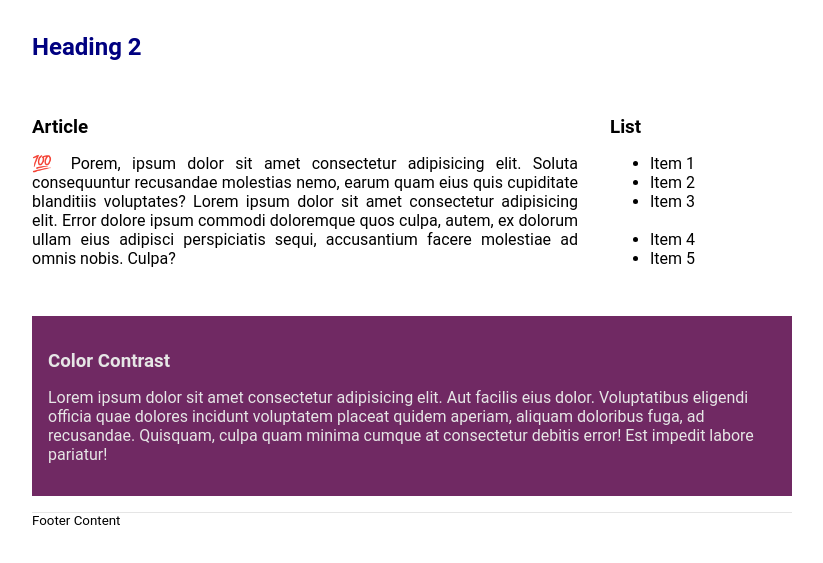
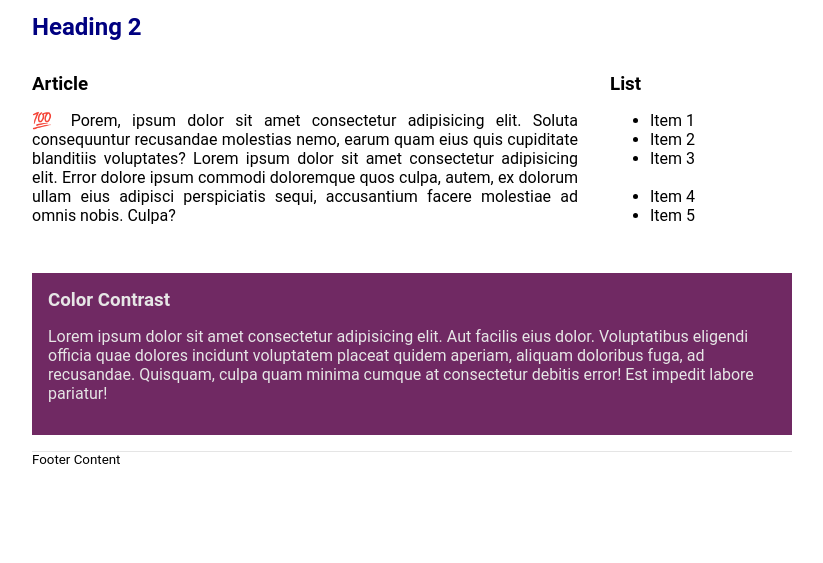
Before and after one commit to mazzac15/wdd230, a plain HTML site: page week02/design.html in a window 1280 px wide. Shown: the part 157-720 px from the top of the page, without its empty margins (228-1051 px from the left). Drawn offline with Linux system fonts and the light colour scheme.

Commit message:
final finishes

```diff
--- a/week02/styles/design.css
+++ b/week02/styles/design.css
@@ -36,11 +36,12 @@ h2 {
 	text-align: left;
     grid-column: 1 / span 2;
     font-weight: 700;
-    margin-bottom: .25rem;
+    margin: 0;
 }
 
 h3 {
    margin-bottom: 1rem;
+   margin-top: 0;
 }
 
 article p {
```
